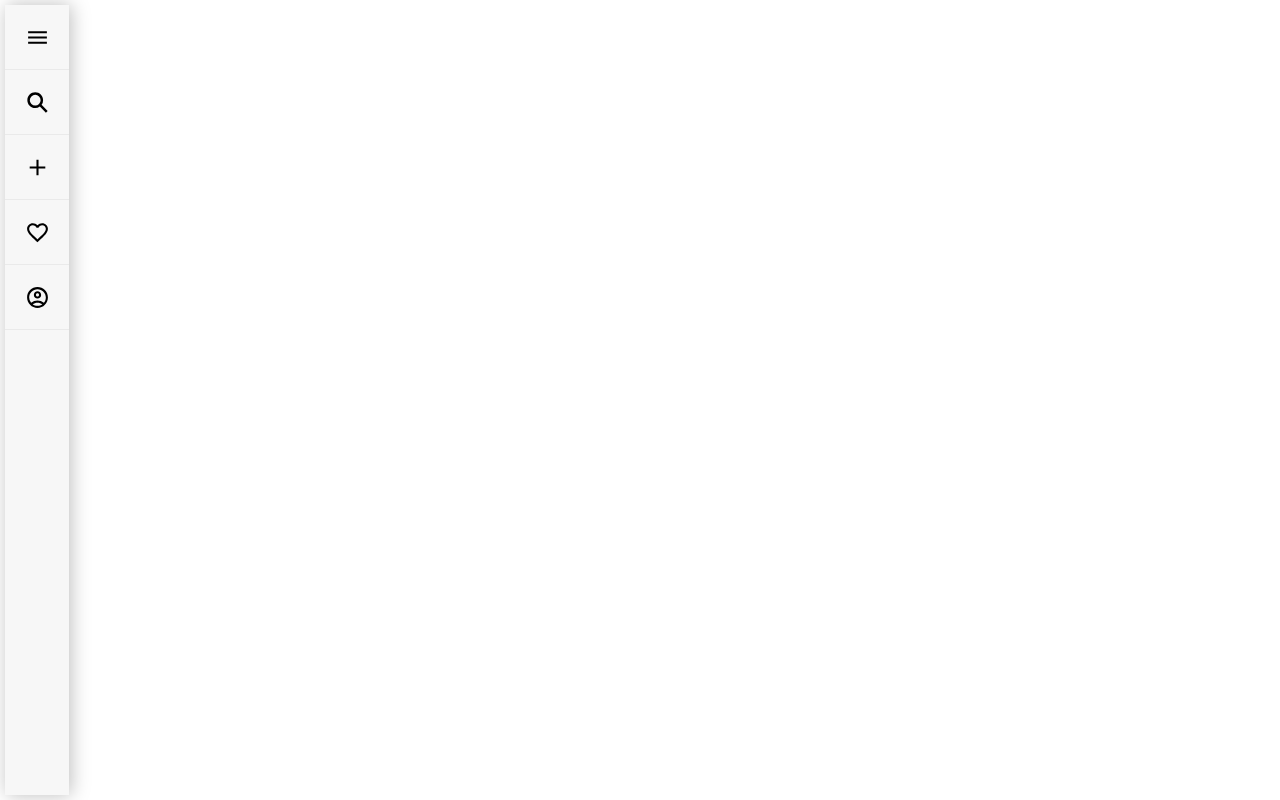
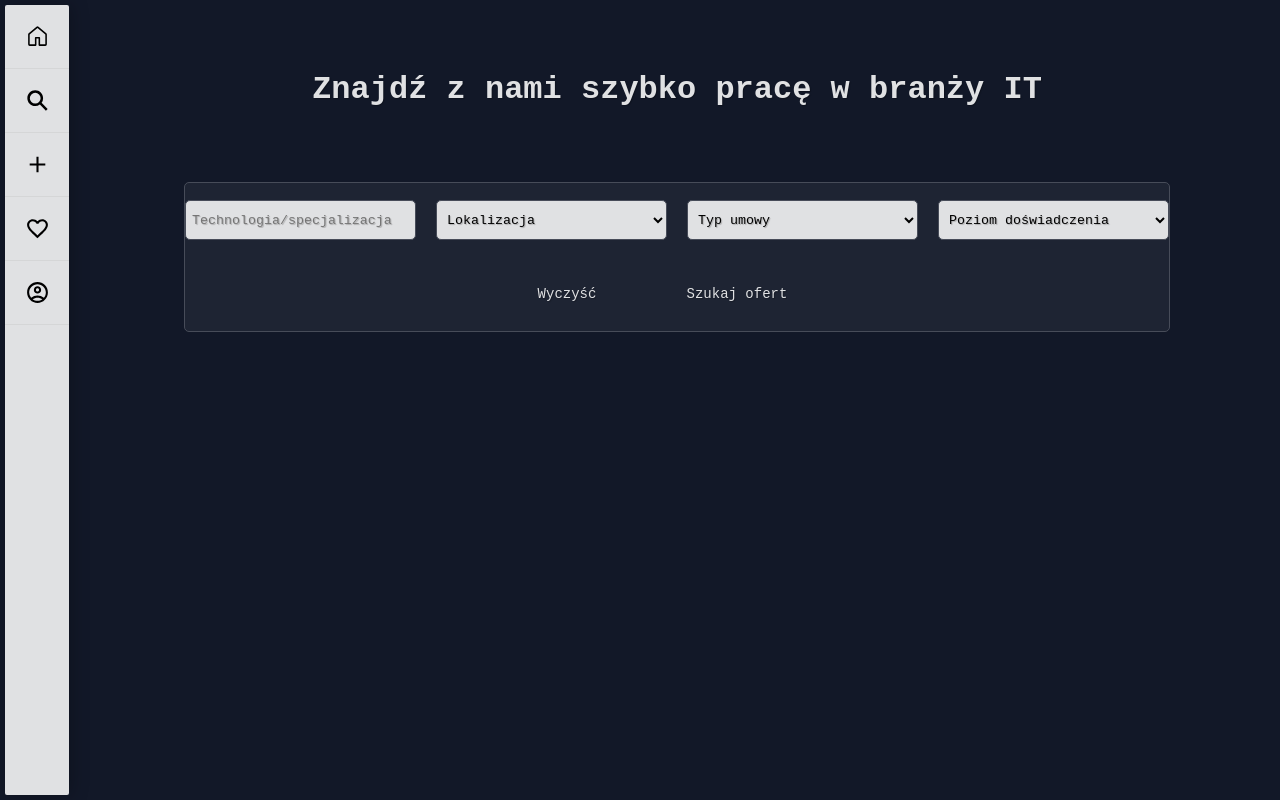
Before and after one commit to MiloszDubiel/my_it_work, a React (Create React App) app: page / in a window 1280 px wide. Shown: the top 800 px of the page. Built offline with nearby package versions, Linux system fonts and the light colour scheme.

Commit message:
Strona głowna(in progress)

```diff
--- a/public/index.html
+++ b/public/index.html
@@ -31,7 +31,10 @@
         all: unset;
         height: 100%;
         width: 100%;
-        font-family: Andale Mono, monospace;
+      }
+      *{
+          box-sizing: border-box;
+          font-family: Andale Mono, monospace;
         text-shadow: 1px 1px 1px rgba(0, 0, 0, 0.24);
       }
     </style>
--- a/src/Components/MainPage/MainPage.js
+++ b/src/Components/MainPage/MainPage.js
@@ -1,10 +1,53 @@
 import React from "react";
 import Navbar from "../NavBar/NavBar";
+import styles from "./MainPage.module.css";
 
 const MainPage = () => {
   return (
     <>
       <Navbar />
+      <main className={styles.main}>
+        <div className={styles.parent}>
+          <div className={styles.div1}>
+            <h1>Znajdź z nami szybko pracę w branży IT</h1>
+          </div>
+          <div className={styles.div2}>
+            <div className={styles.searchBox}>
+              <form>
+                <div className={styles.form1}>
+                  <input
+                    type="text"
+                    className={styles.search}
+                    placeholder="Technologia/specjalizacja"
+                  />
+                  <select className={styles.location}>
+                    <option value="" selected disabled hidden>
+                      Lokalizacja
+                    </option>
+                  </select>
+                  <select className={styles.type}>
+                    <option value="" selected disabled hidden>
+                      Typ umowy
+                    </option>
+                  </select>
+                  <select className={styles.experience}>
+                    <option value="" selected disabled hidden>
+                      Poziom doświadczenia
+                    </option>
+                    <option value="B2B">kontrakt B2B</option>
+                    <option value="contract">umowa o pracę</option>
+                  </select>
+                </div>
+                <div className={styles.form2}>
+                  <button className={styles.clear}>Wyczyść</button>
+                  <button className={styles.searchButton}>Szukaj ofert</button>
+                </div>
+              </form>
+            </div>
+          </div>
+          <div className={styles.div3}>3</div>
+        </div>
+      </main>
     </>
   );
 };
--- a/src/Components/MainPage/MainPage.module.css
+++ b/src/Components/MainPage/MainPage.module.css
@@ -0,0 +1,101 @@
+.main {
+  padding-left: calc(4em + 10px);
+  background-color: rgb(18, 24, 40);
+  box-sizing: border-box;
+}
+.parent {
+  display: grid;
+  grid-template-columns: repeat(11, 1fr);
+  grid-template-rows: repeat(11, 1fr);
+  gap: 3px;
+  width: 100%;
+  height: 2000px;
+  background-color: rgb(18, 24, 40);
+  z-index: 12;
+}
+.parent * {
+  color: rgb(224, 225, 227);
+}
+
+.div1 {
+  grid-column: span 11 / span 11;
+  display: flex;
+  justify-content: center;
+  align-items: center;
+}
+
+.div2 {
+  grid-column: span 9 / span 9;
+  grid-row: span 6 / span 6;
+  grid-column-start: 2;
+  grid-row-start: 2;
+  grid-row-start: 2;
+}
+.searchBox {
+  border: 1px solid rgb(71, 76, 89);
+  border-radius: 5px;
+  background-color: rgb(30, 36, 51);
+  height: 150px;
+  width: 100%;
+}
+.searchBox form {
+  width: 100%;
+  height: 100%;
+}
+.form1,
+.form2 {
+  height: 50%;
+  width: 100%;
+  display: flex;
+  gap: 20px;
+  justify-content: center;
+  align-items: center;
+}
+.search,
+.location,
+.type,
+.experience {
+  width: 300px;
+  height: 40px;
+  background-color: rgb(224, 225, 227);
+  border: 1px solid rgb(71, 76, 89);
+  padding: 6px;
+  color: black;
+  border-radius: 5px;
+}
+.location option,
+.type option,
+.experience option {
+  height: 40px;
+  color: black;
+  border-radius: 5px;
+}
+
+.clear,
+.searchButton {
+  height: 40px;
+  background-color: transparent;
+  border-radius: 20px;
+  border: none;
+  transition: 0.1s;
+  cursor: pointer;
+  font-size: 14px;
+}
+
+.clear {
+  width: 100px;
+}
+.searchButton {
+  width: 200px;
+}
+
+.clear:hover,
+.searchButton:hover {
+  background-color: rgba(71, 76, 89, 0.377);
+}
+
+.div3 {
+  grid-column: span 11 / span 11;
+  grid-row: span 4 / span 4;
+  grid-row-start: 8;
+}
--- a/src/Components/NavBar/NavBar.js
+++ b/src/Components/NavBar/NavBar.js
@@ -1,5 +1,5 @@
 import "./navbar-style.css";
-import { IoMenuSharp } from "react-icons/io5";
+import { GoHome } from "react-icons/go";
 import { IoSearchSharp } from "react-icons/io5";
 import { IoMdAdd } from "react-icons/io";
 import { MdOutlineAccountCircle } from "react-icons/md";
@@ -25,7 +25,7 @@ const Navbar = () => {
           }}
         >
           <a href="#" class="menu-button">
-            <IoMenuSharp className="icon black" />
+            <GoHome className="icon black" />
           </a>
         </li>
 
--- a/src/Components/NavBar/navbar-style.css
+++ b/src/Components/NavBar/navbar-style.css
@@ -2,28 +2,27 @@
   position: fixed;
   left: 5px;
   top: 5px;
-  height: 325px;
   list-style-type: none;
   margin: 0;
   padding: 0;
   z-index: 11;
   overflow: hidden;
-  width: 500px;
+  width: 200px;
   height: calc(100% - 10px);
 }
 .menu {
   position: fixed;
   left: 5px;
   top: 5px;
-  height: 325px;
   list-style-type: none;
   margin: 0;
   padding: 0;
-  background: #f7f7f7;
+  background: rgb(224, 225, 227);
   z-index: 10;
   overflow: hidden;
   height: calc(100% - 10px);
   box-shadow: 2px 0 18px rgba(0, 0, 0, 0.26);
+  border-radius: 2px;
 }
 .menu li a {
   display: flex;
@@ -38,10 +37,10 @@
   transition: 0.2s;
 }
 .menu li a:hover {
-  background-color: orange;
+  background-color: rgb(224, 225, 227);
 }
 .menu li a:hover > * {
-  fill: white;
+  fill: rgb(37, 37, 37);
 }
 .hidden {
   opacity: 0;
@@ -68,11 +67,11 @@
   line-height: 5em;
   text-align: center;
   position: relative;
-  background-color: orange;
-  color: white;
+  background: rgb(224, 225, 227);
+  color: #000;
   border-bottom: 1px solid rgba(0, 0, 0, 0.05);
   border-top-right-radius: 2px;
   border-bottom-right-radius: 2px;
-  box-shadow: 2px 2px 10px rgba(0, 0, 0, 0.26);
+  box-shadow: 1px 1px 5px rgba(224, 225, 227, 0.24);
   transition: 0.2s;
 }
```
